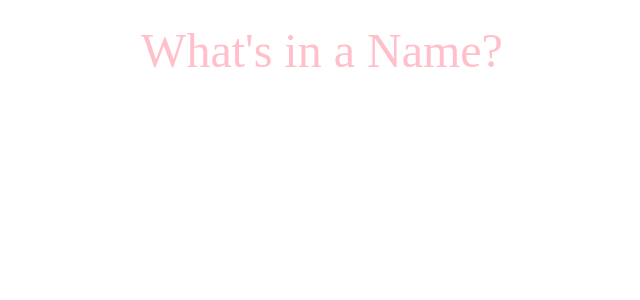
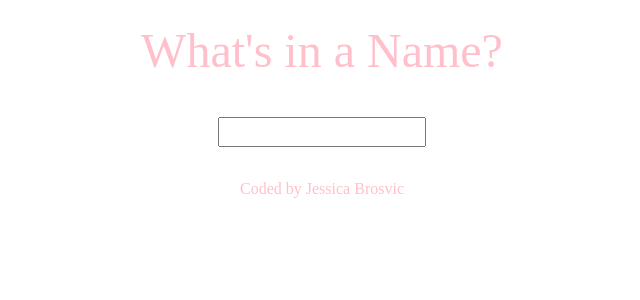
Before and after one commit to helketari/react-dictionary, a React (Create React App) app: page / in a window 1280 px wide. Shown: the top 300 px of the page, without its empty margins (318-958 px from the left). Built offline with nearby package versions, Linux system fonts and the light colour scheme.

Commit message:
Created Dictionary component

```diff
--- a/src/App.css
+++ b/src/App.css
@@ -2,9 +2,18 @@
   margin-top: 15px;
 }
 
-.App-header {
+.container {
   font-family: cursive;
-  font-size: 48px;
   color: pink;
   text-align: center;
 }
+
+.App-header {
+  font-size: 48px;
+  margin-bottom: 30px;
+}
+
+.GitHub-link {
+  text-align: center;
+  margin: 30px 0;
+}
--- a/src/App.js
+++ b/src/App.js
@@ -1,9 +1,16 @@
 import "./App.css";
+import Dictionary from "./Dictionary";
 
 export default function App() {
   return (
     <div className="App">
-      <header className="App-header">What's in a Name?</header>
+      <div className="container">
+        <header className="App-header">What's in a Name?</header>
+        <main>
+          <Dictionary />
+        </main>
+        <footer className="GitHub-link">Coded by Jessica Brosvic</footer>
+      </div>
     </div>
   );
 }
--- /dev/null
+++ b/src/Dictionary.js
@@ -0,0 +1,22 @@
+import React, { useState } from "react";
+import "./Dictionary.css";
+
+export default function Dicitionary() {
+  let [keyword, setKeyword] = useState("");
+  function search(event) {
+    event.preventDefault();
+    alert(`Searching for ${keyword}...`);
+  }
+
+  function handleKeywordChange(event) {
+    setKeyword(event.target.value);
+  }
+
+  return (
+    <div className="Dictionary">
+      <form onSubmit={search}>
+        <input type="search" onChange={handleKeywordChange} />
+      </form>
+    </div>
+  );
+}
```
Also changed, not shown: src/Dictionary.css (added).
